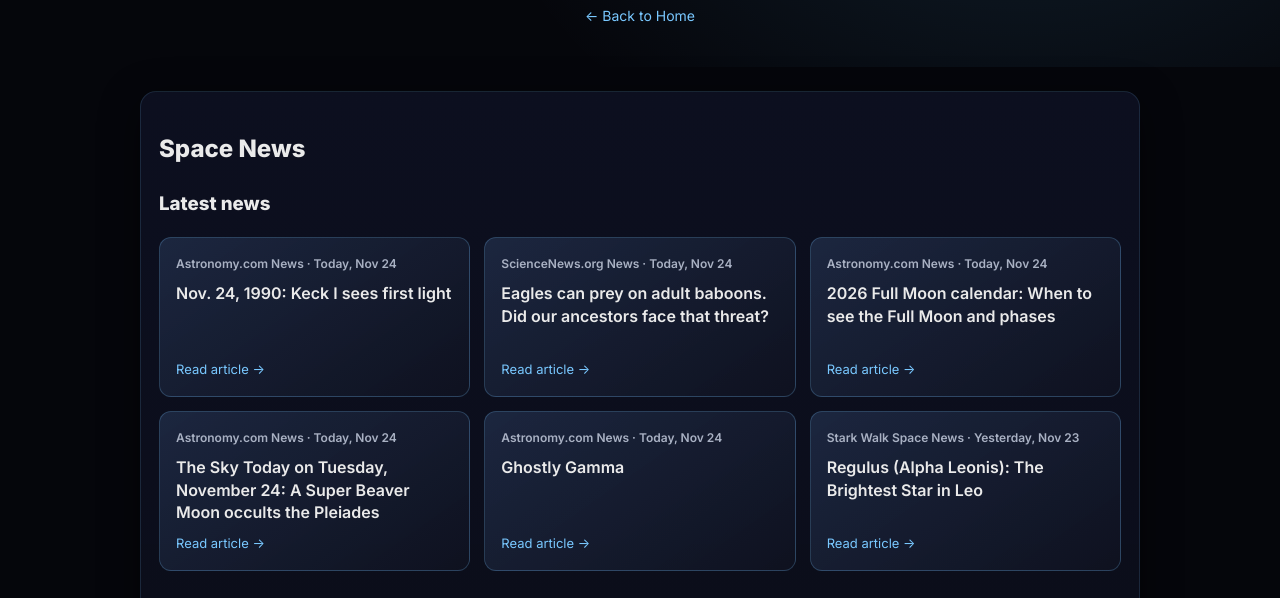
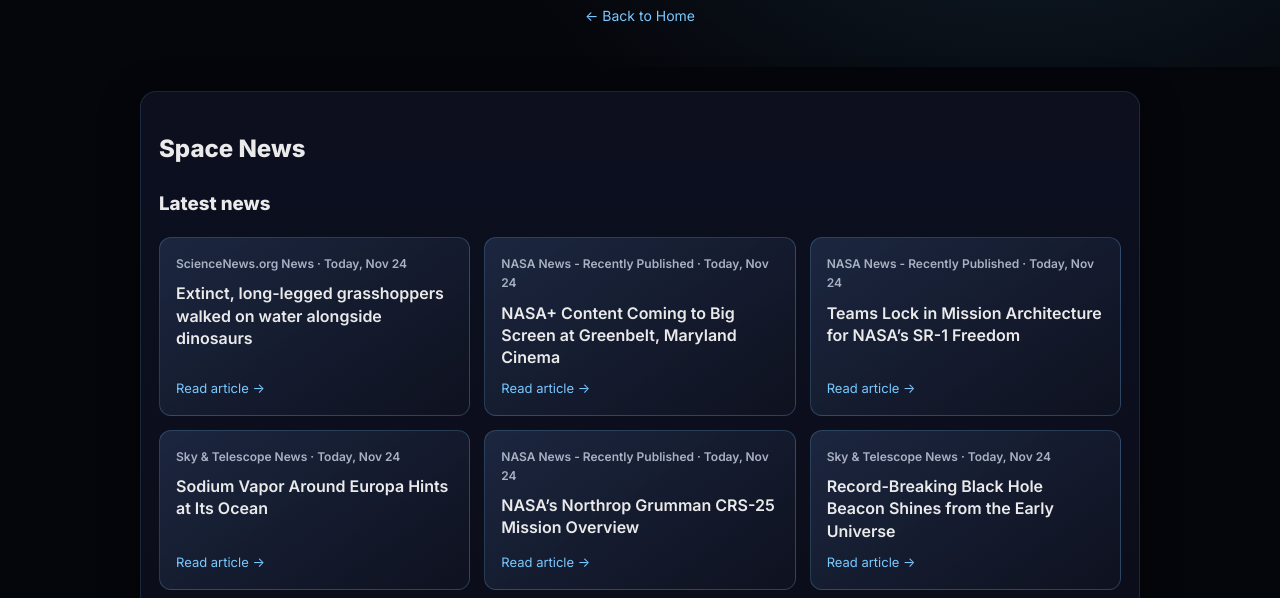
Before and after one commit to DrLoot/exoplanet-slacker, a plain HTML site: page exoplanetnews.html in a window 1280 px wide. Shown: the part 201-799 px from the top of the page. Drawn offline with Linux system fonts and the light colour scheme.

Commit message:
Refresh exoplanet news cards

```diff
--- a/exoplanetnews.html
+++ b/exoplanetnews.html
@@ -200,12 +200,12 @@
 <h2>Space News</h2>
 <h3>Latest news</h3>
 <!-- AUTOMATED NEWS START --><div class="auto-news"><div class="news-grid">
-<a class="news-item" href="https://www.astronomy.com/today-in-the-history-of-astronomy/nov-24-1990-keck-i-sees-first-light/" rel="noopener noreferrer" target="_blank"><span class="news-meta">Astronomy.com News · Today, Nov 24</span><span class="news-title">Nov. 24, 1990: Keck I sees first light</span><span class="news-read">Read article →</span></a>
-<a class="news-item" href="https://www.sciencenews.org/article/eagles-prey-adult-baboon-human-ancestor" rel="noopener noreferrer" target="_blank"><span class="news-meta">ScienceNews.org News · Today, Nov 24</span><span class="news-title">Eagles can prey on adult baboons. Did our ancestors face that threat?</span><span class="news-read">Read article →</span></a>
-<a class="news-item" href="https://www.astronomy.com/observing/full-moon-calendar-dates-times-types/" rel="noopener noreferrer" target="_blank"><span class="news-meta">Astronomy.com News · Today, Nov 24</span><span class="news-title">2026 Full Moon calendar: When to see the Full Moon and phases</span><span class="news-read">Read article →</span></a>
-<a class="news-item" href="https://www.astronomy.com/observing/the-sky-today-tuesday-november-24-2026/" rel="noopener noreferrer" target="_blank"><span class="news-meta">Astronomy.com News · Today, Nov 24</span><span class="news-title">The Sky Today on Tuesday, November 24: A Super Beaver Moon occults the Pleiades</span><span class="news-read">Read article →</span></a>
-<a class="news-item" href="https://www.astronomy.com/picture-of-the-day/photo/ghostly-gamma/" rel="noopener noreferrer" target="_blank"><span class="news-meta">Astronomy.com News · Today, Nov 24</span><span class="news-title">Ghostly Gamma</span><span class="news-read">Read article →</span></a>
-<a class="news-item" href="https://starwalk.space/en/news/regulus-star" rel="noopener noreferrer" target="_blank"><span class="news-meta">Stark Walk Space News · Yesterday, Nov 23</span><span class="news-title">Regulus (Alpha Leonis): The Brightest Star in Leo</span><span class="news-read">Read article →</span></a>
+<a class="news-item" href="https://www.sciencenews.org/article/extinct-grasshoppers-walked-on-water" rel="noopener noreferrer" target="_blank"><span class="news-meta">ScienceNews.org News · Today, Nov 24</span><span class="news-title">Extinct, long-legged grasshoppers walked on water alongside dinosaurs</span><span class="news-read">Read article →</span></a>
+<a class="news-item" href="https://www.nasa.gov/nasa/nasa-content-coming-to-big-screen-at-greenbelt-maryland-cinema/" rel="noopener noreferrer" target="_blank"><span class="news-meta">NASA News - Recently Published · Today, Nov 24</span><span class="news-title">NASA+ Content Coming to Big Screen at Greenbelt, Maryland Cinema</span><span class="news-read">Read article →</span></a>
+<a class="news-item" href="https://www.nasa.gov/general/nasa-locks-in-sr1-freedom-mission-architecture/" rel="noopener noreferrer" target="_blank"><span class="news-meta">NASA News - Recently Published · Today, Nov 24</span><span class="news-title">Teams Lock in Mission Architecture for NASA’s SR-1 Freedom</span><span class="news-read">Read article →</span></a>
+<a class="news-item" href="https://skyandtelescope.org/astronomy-news/sodium-vapor-around-europa-hints-at-its-ocean/" rel="noopener noreferrer" target="_blank"><span class="news-meta">Sky &amp; Telescope News · Today, Nov 24</span><span class="news-title">Sodium Vapor Around Europa Hints at Its Ocean</span><span class="news-read">Read article →</span></a>
+<a class="news-item" href="https://www.nasa.gov/missions/station/nasas-northrop-grumman-crs-25-mission-overview/" rel="noopener noreferrer" target="_blank"><span class="news-meta">NASA News - Recently Published · Today, Nov 24</span><span class="news-title">NASA’s Northrop Grumman CRS-25 Mission Overview</span><span class="news-read">Read article →</span></a>
+<a class="news-item" href="https://skyandtelescope.org/astronomy-news/record-breaking-black-hole-beacon-shines-from-the-early-universe/" rel="noopener noreferrer" target="_blank"><span class="news-meta">Sky &amp; Telescope News · Today, Nov 24</span><span class="news-title">Record-Breaking Black Hole Beacon Shines from the Early Universe</span><span class="news-read">Read article →</span></a>
 </div></div><!-- AUTOMATED NEWS END -->
 <h3 class="source-heading">Sources</h3>
 <div class="list">
```
